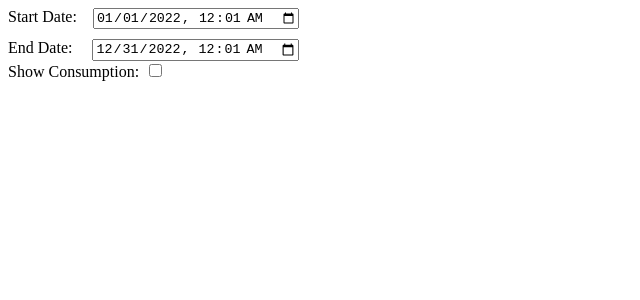
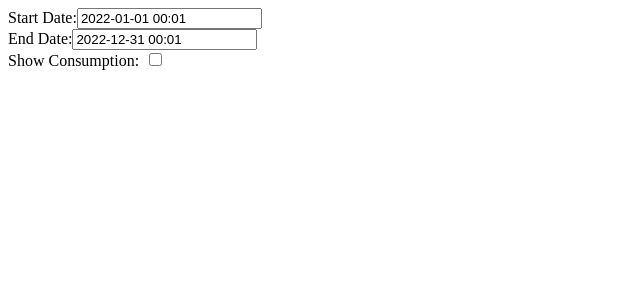
Before and after one commit to Spring-Buttowski/diplom, a React (Create React App) app in the folder front/: page / in a window 1280 px wide. Shown: the top 300 px of the page, without its empty margins (0-640 px from the left). Built offline with nearby package versions, Linux system fonts and the light colour scheme; no server answers.

Commit message:
fix undefined date

```diff
--- a/front/src/Graph.js
+++ b/front/src/Graph.js
@@ -1,22 +1,22 @@
 import React, { useEffect, useRef, useState } from 'react';
 import * as d3 from 'd3';
+import DatePicker from 'react-datepicker';
+import 'react-datepicker/dist/react-datepicker.css';
+import format from 'date-fns/format';
 
 const Graph = () => {
     const svgRef = useRef();
-    const [dateFrom, setDateFrom] = useState('2022-01-01T00:01');
-    const [dateTo, setDateTo] = useState('2022-12-31T00:01');
-    const [showConsumption, setShowConsumption] = useState(false); // New state for consumption toggle
+    const [startDate, setStartDate] = useState(new Date('2022-01-01 00:01'));
+    const [endDate, setEndDate] = useState(new Date('2022-12-31 00:01'));
+    const [showConsumption, setShowConsumption] = useState(false);
 
     useEffect(() => {
-        const formatDate = (dateStr) => {
-            const b = dateStr.split(/\D/);
-            return `${b[0]}.${b[1]}.${b[2]} ${b[3]}:${b[4]}:00`;
-        };
+        const formatDate = (date) => format(date, 'yyyy-MM-dd HH:mm');
 
         const url = new URL('http://localhost:8080/coordinates');
-        url.searchParams.append('dateFrom', formatDate(dateFrom));
-        url.searchParams.append('dateTo', formatDate(dateTo));
-        url.searchParams.append('consumptionIsShown', showConsumption); // Use state variable here
+        url.searchParams.append('dateFrom', formatDate(startDate));
+        url.searchParams.append('dateTo', formatDate(endDate));
+        url.searchParams.append('consumptionIsShown', showConsumption);
 
         fetch(url)
             .then(response => response.json())
@@ -100,23 +100,31 @@ const Graph = () => {
                     .call(yAxisRight);
             })
             .catch(error => console.log(error));
-    }, [dateFrom, dateTo,showConsumption]);
+    }, [startDate, endDate, showConsumption]);
 
     return (
         <div>
-            <div style={{marginBottom: '10px'}}>
+            <div style={{ marginBottom: '10px' }}>
                 <label>
                     Start Date:
-                    <input type="datetime-local" value={dateFrom}
-                           onChange={(e) => setDateFrom(e.target.value)}
-                           style={{marginLeft: '16px', marginBottom: '10px'}}/>
+                    <DatePicker
+                        selected={startDate}
+                        onChange={(date) => setStartDate(date)}
+                        dateFormat="yyyy-MM-dd HH:mm"
+                        showTimeSelect
+                        timeFormat="HH:mm"
+                    />
                 </label>
                 <br/>
                 <label>
                     End Date:
-                    <input type="datetime-local" value={dateTo}
-                           onChange={(e) => setDateTo(e.target.value)}
-                           style={{marginLeft: '20px'}}/>
+                    <DatePicker
+                        selected={endDate}
+                        onChange={(date) => setEndDate(date)}
+                        dateFormat="yyyy-MM-dd HH:mm"
+                        showTimeSelect
+                        timeFormat="HH:mm"
+                    />
                 </label>
                 <br/>
                 <label>
@@ -127,7 +135,7 @@ const Graph = () => {
                            style={{marginLeft: '10px'}}/>
                 </label>
             </div>
-            <div style={{display: 'flex', justifyContent: 'center'}}>
+            <div style={{ display: 'flex', justifyContent: 'center' }}>
                 <svg ref={svgRef}/>
             </div>
         </div>
```
Also changed, not shown: front/package.json (+6 -2 lines), front/src/DataVisualizer.js (added, +53 -0 lines), 1 other file (tests, documents, lock files or other folders).
